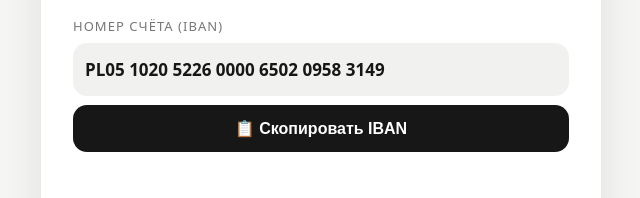
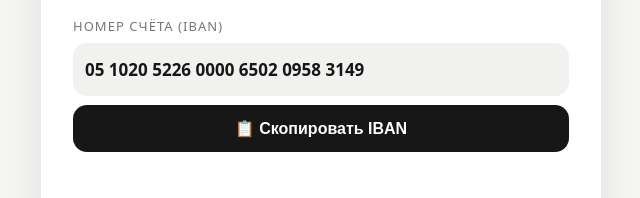
Before and after one commit to slowowiarywroclaw/site, a plain HTML site: page index.html in a window 1280 px wide. Shown: the part 439-637 px from the top of the page, 319-959 px from the left. Drawn offline with Linux system fonts and the light colour scheme.

Commit message:
Update index.html

```diff
--- a/index.html
+++ b/index.html
@@ -38,7 +38,7 @@ button:active{transform:scale(.99)}
 
 <div class="field">
   <div class="label">Номер счёта (IBAN)</div>
-  <div class="value" id="iban">PL05 1020 5226 0000 6502 0958 3149</div>
+  <div class="value" id="iban">05 1020 5226 0000 6502 0958 3149</div>
   <button onclick="copyText('iban','ibanStatus')">📋 Скопировать IBAN</button>
   <div class="status" id="ibanStatus"></div>
 </div>
```
